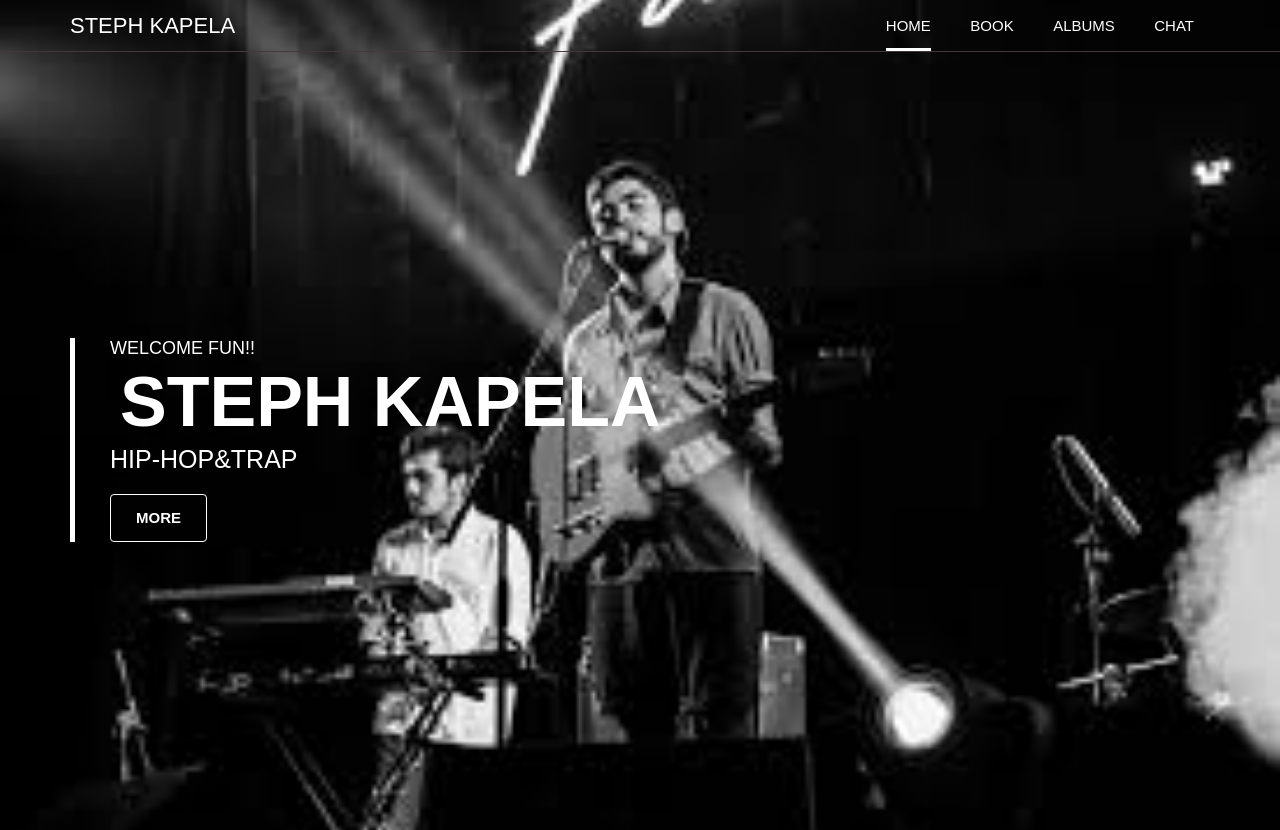
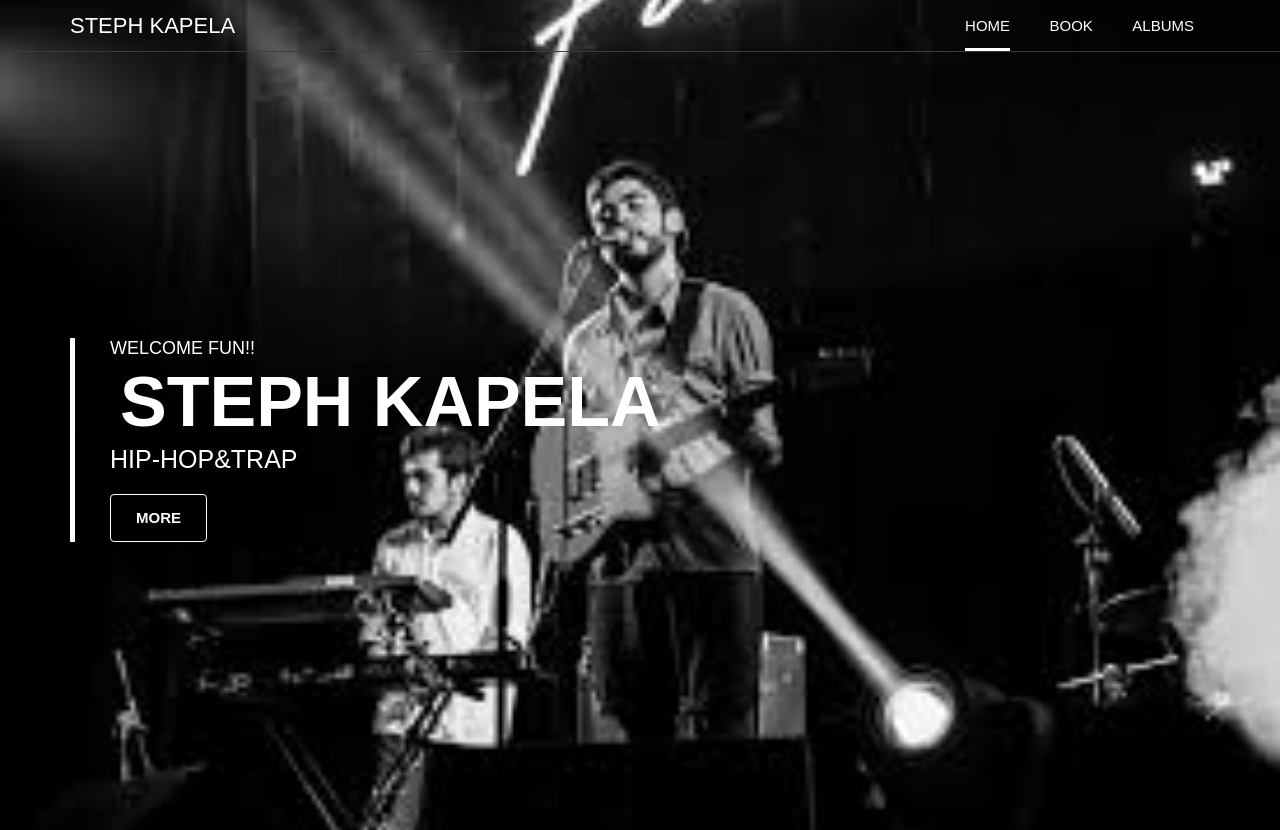
Before and after one commit to Terry-35/MusicianProject, a PHP site: page / in a window 1280 px wide. Run offline with PHP 8.4, Linux system fonts and the light colour scheme; some web fonts are replaced.

Commit message:
Update index.php

```diff
--- a/index.php
+++ b/index.php
@@ -51,7 +51,7 @@
                         <li><a href="index.php" class="active">HOME</a></li>
                         <li><a href="book.php">BOOK</a></li>
                         <li><a href="">ALBUMS</a></li>
-                        <li><a href="">CHAT</a></li>
+
                     </ul>
                 </div>
             </div>
```
